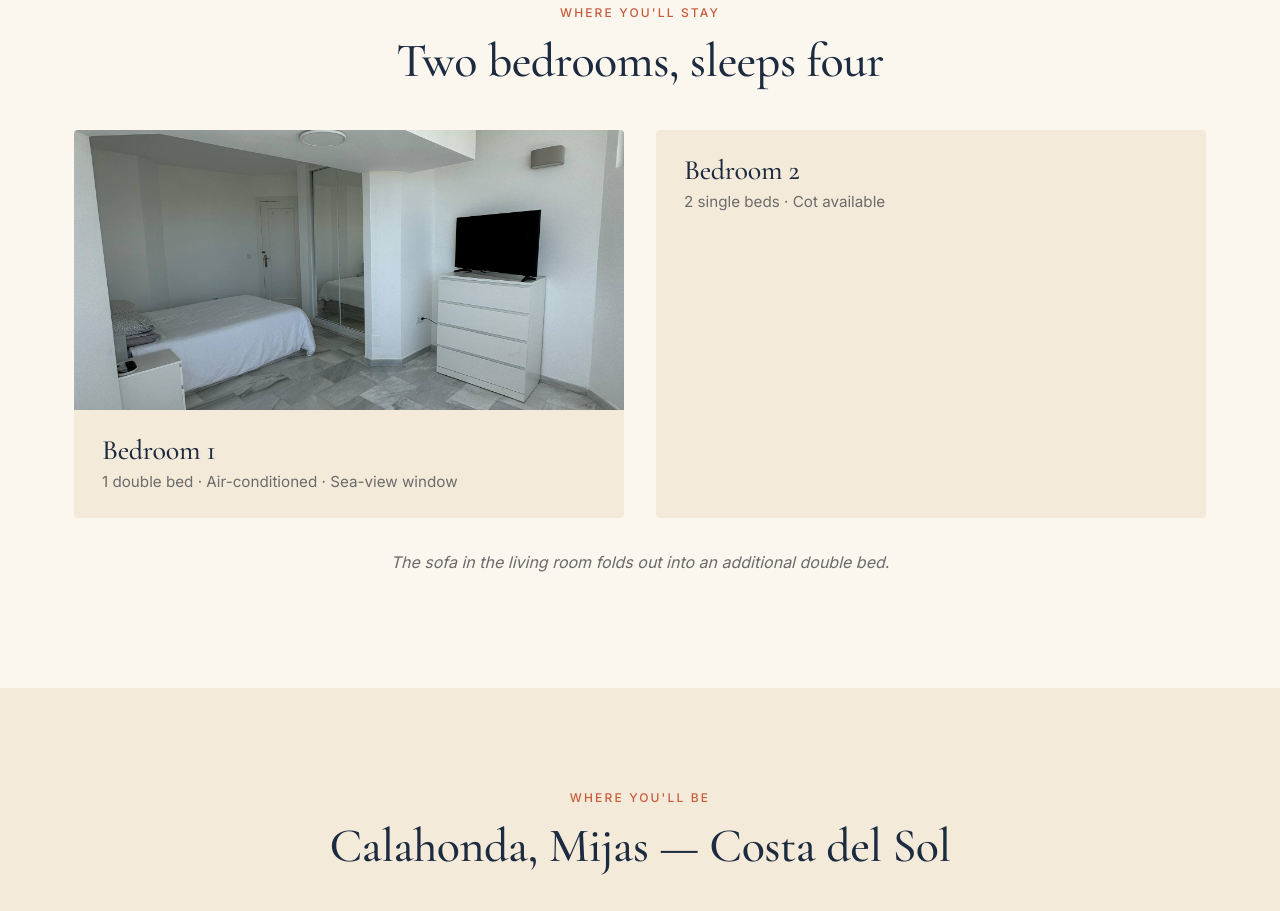
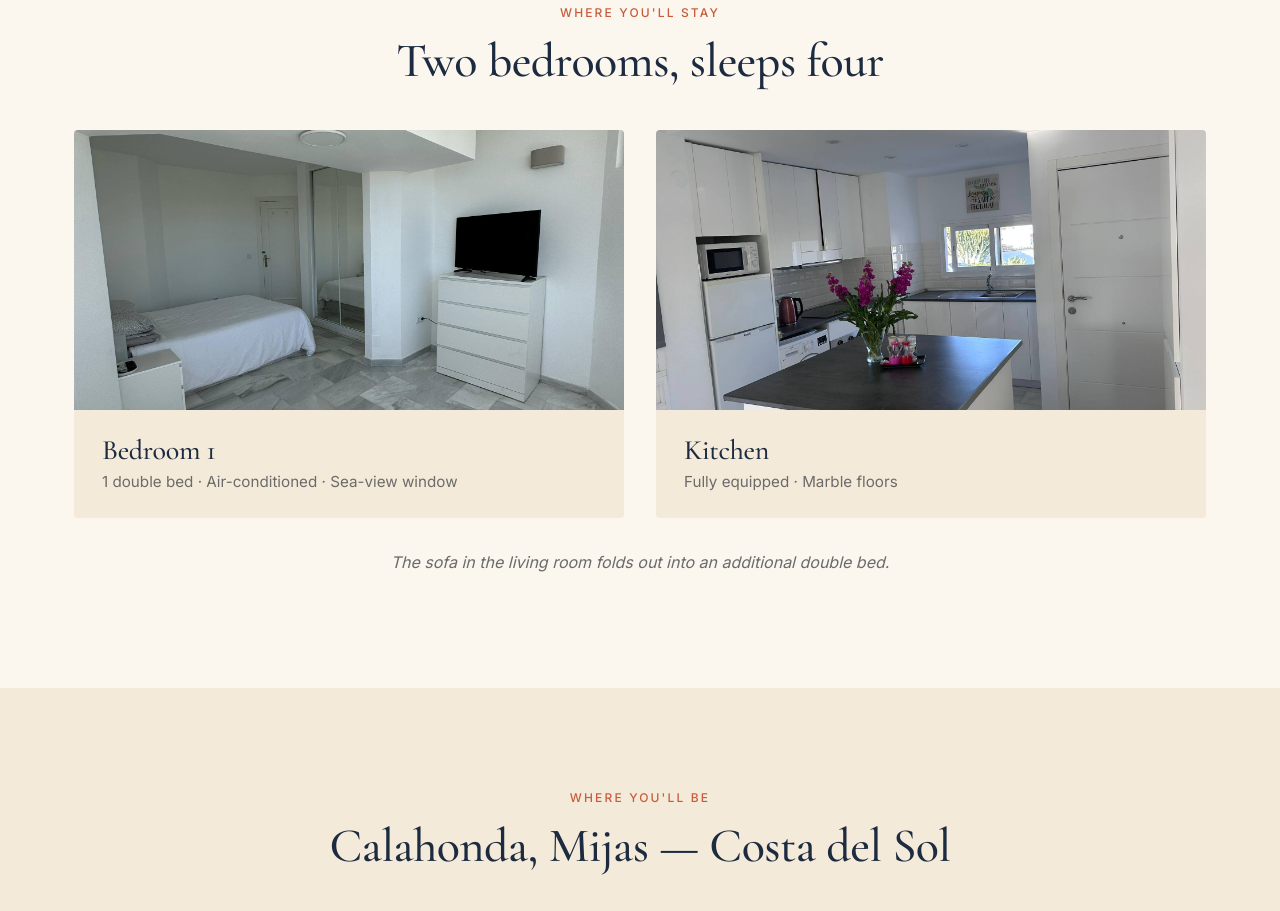
Before and after one commit to Neilyboy67/lacasaneil, a plain HTML site: page index.html in a window 1280 px wide. Shown: the part 3151-4062 px from the top of the page. Drawn offline with nearby package versions, Linux system fonts and the light colour scheme; no server answers.

Commit message:
Show Kitchen instead of Bedroom 2. Bedroom 1 stays photo-14.

```diff
--- a/index.html
+++ b/index.html
@@ -346,9 +346,10 @@
         </div>
       </div>
       <div class="room-card">
+        <img src="/images/photo-01.jpg" alt="Fully equipped kitchen with marble floors at La Casa Neil">
         <div class="body">
-          <h3>Bedroom 2</h3>
-          <div class="meta">2 single beds · Cot available</div>
+          <h3>Kitchen</h3>
+          <div class="meta">Fully equipped · Marble floors</div>
         </div>
       </div>
     </div>
```
Also changed, not shown: es/index.html (+3 -2 lines).
